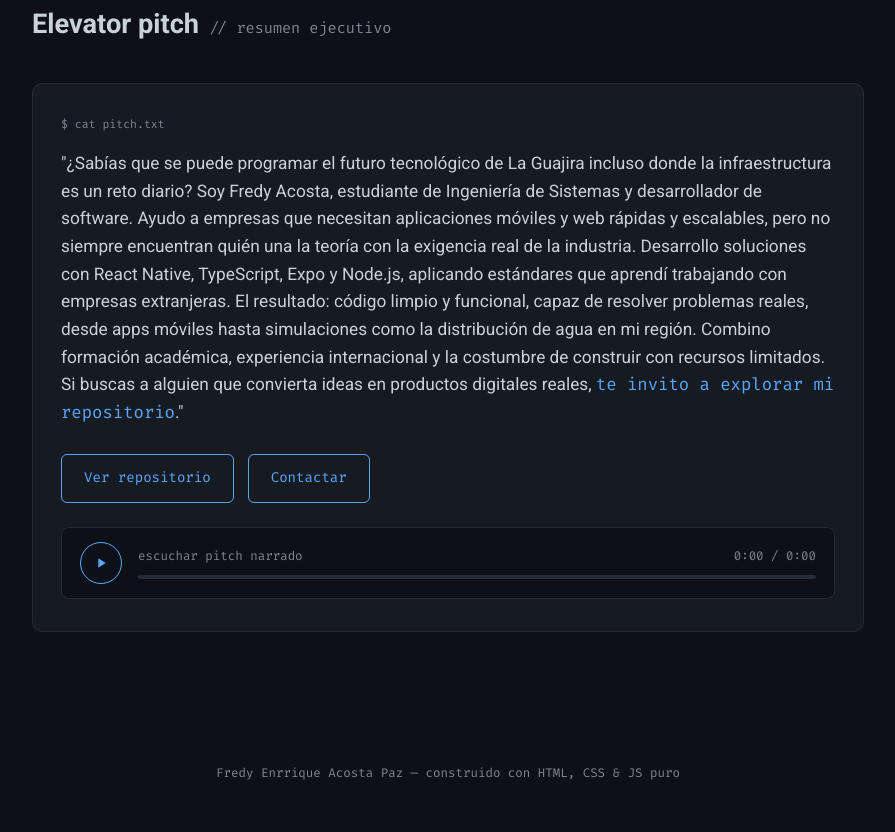
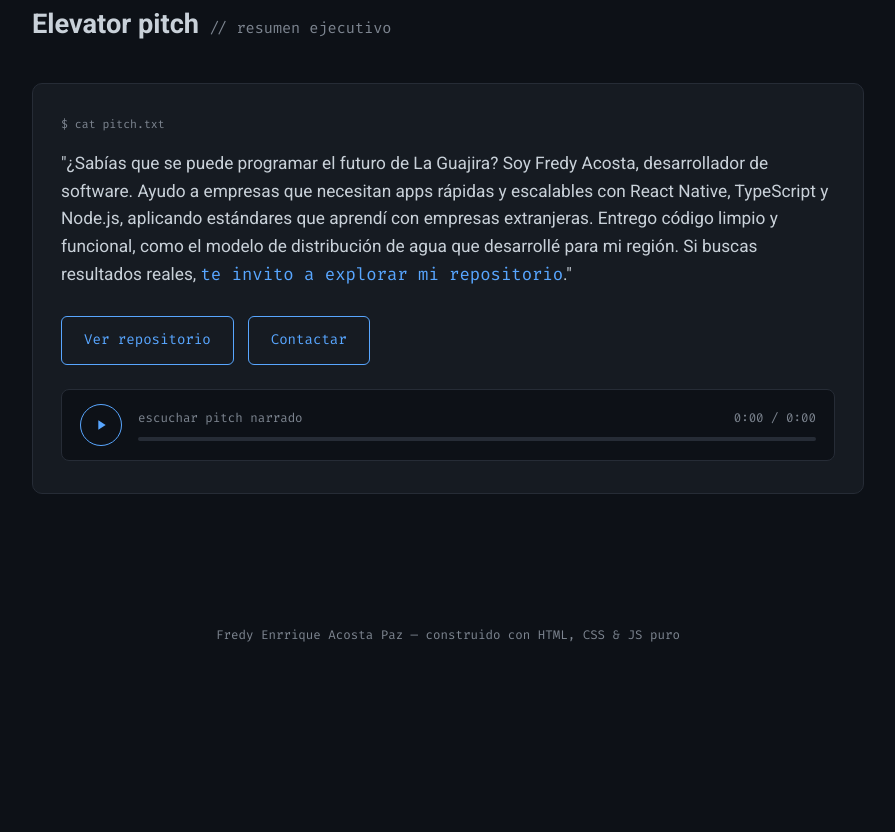
Before and after one commit to fredy-acosta/fredy-acosta.github.io, a plain HTML site: page index.html in a window 1280 px wide. Shown: the part 3680-4512 px from the top of the page, without its empty margins (192-1087 px from the left). After the commit the page ends 4374 px from the top, so only its background shows below. Drawn offline with Linux system fonts and the light colour scheme.

Commit message:
Add files via upload

```diff
--- a/index.html
+++ b/index.html
@@ -633,7 +633,7 @@
     <h2>Elevator pitch <span class="ext">// resumen ejecutivo</span></h2>
     <div class="pitch-box reveal">
       <div class="tag-label">$ cat pitch.txt</div>
-      <p>"¿Sabías que se puede programar el futuro tecnológico de La Guajira incluso donde la infraestructura es un reto diario? Soy Fredy Acosta, estudiante de Ingeniería de Sistemas y desarrollador de software. Ayudo a empresas que necesitan aplicaciones móviles y web rápidas y escalables, pero no siempre encuentran quién una la teoría con la exigencia real de la industria. Desarrollo soluciones con React Native, TypeScript, Expo y Node.js, aplicando estándares que aprendí trabajando con empresas extranjeras. El resultado: código limpio y funcional, capaz de resolver problemas reales, desde apps móviles hasta simulaciones como la distribución de agua en mi región. Combino formación académica, experiencia internacional y la costumbre de construir con recursos limitados. Si buscas a alguien que convierta ideas en productos digitales reales, <span class="prompt">te invito a explorar mi repositorio</span>."</p>
+      <p>"¿Sabías que se puede programar el futuro de La Guajira? Soy Fredy Acosta, desarrollador de software. Ayudo a empresas que necesitan apps rápidas y escalables con React Native, TypeScript y Node.js, aplicando estándares que aprendí con empresas extranjeras. Entrego código limpio y funcional, como el modelo de distribución de agua que desarrollé para mi región. Si buscas resultados reales, <span class="prompt">te invito a explorar mi repositorio</span>."</p>
       <div class="cta-row">
         <a href="https://github.com/fredy-acosta/fredy-acosta.github.io" class="btn" target="_blank" rel="noopener">Ver repositorio</a>
         <a href="#contacto" class="btn">Contactar</a>
```
